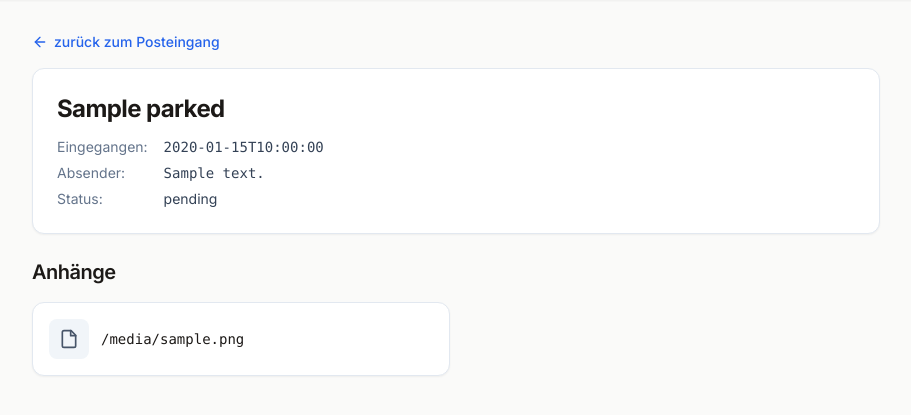
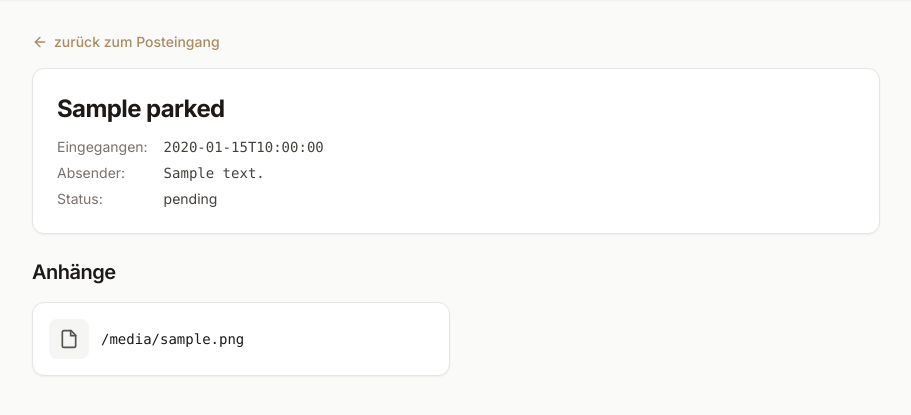
Before and after one commit to eraschle/edelrep, a FastAPI app: template src/edelrep/presentation/templates/inbox_detail.html in a window 1280 px wide. Shown: the part 85-500 px from the top of the page, without its empty margins (184-1095 px from the left). Run offline with FastAPI, Linux system fonts and the light colour scheme; the template is opened without the code that fills it: most values are stand-ins (such as "Sample title", 1, 10 or a date in 2020); parts of the project's set-up code (start-up, migrations or seed data) failed here and were passed over; some libraries are stand-ins or nearby versions.

Commit message:
style(branding): stone/gold theme on inbox pages
Co-Authored-By: Claude Opus 4.7 (1M context) <noreply@anthropic.com>

```diff
--- a/src/edelrep/presentation/templates/inbox_detail.html
+++ b/src/edelrep/presentation/templates/inbox_detail.html
@@ -2,19 +2,19 @@
 {% from "_icons.html" import icon %}
 {% block title %}{{ parked.subject }} – Posteingang{% endblock %}
 {% block content %}
-<a href="/inbox" class="inline-flex items-center gap-1.5 text-sm text-blue-600 hover:text-blue-800 font-medium mb-4 transition-colors">
+<a href="/inbox" class="inline-flex items-center gap-1.5 text-sm text-[#ac8a64] hover:text-[#8a6f4f] font-medium mb-4 transition-colors">
   {{ icon("arrow-left", "w-4 h-4") }} zurück zum Posteingang
 </a>
 
-<div class="bg-white border border-slate-200 rounded-xl shadow-sm p-6 mb-6">
+<div class="bg-white border border-stone-200 rounded-xl shadow-sm p-6 mb-6">
   <h1 class="text-2xl font-bold tracking-tight mb-3">{{ parked.subject }}</h1>
   <dl class="grid grid-cols-[max-content_1fr] gap-x-4 gap-y-1.5 text-sm">
-    <dt class="text-slate-500">Eingegangen:</dt>
-    <dd class="font-mono text-slate-700">{{ parked.received_at.isoformat() }}</dd>
-    <dt class="text-slate-500">Absender:</dt>
-    <dd class="font-mono text-slate-700">{{ parked.from_address }}</dd>
-    <dt class="text-slate-500">Status:</dt>
-    <dd class="text-slate-700">{{ parked.status }}</dd>
+    <dt class="text-stone-500">Eingegangen:</dt>
+    <dd class="font-mono text-stone-700">{{ parked.received_at.isoformat() }}</dd>
+    <dt class="text-stone-500">Absender:</dt>
+    <dd class="font-mono text-stone-700">{{ parked.from_address }}</dd>
+    <dt class="text-stone-500">Status:</dt>
+    <dd class="text-stone-700">{{ parked.status }}</dd>
   </dl>
 </div>
 
@@ -23,8 +23,8 @@
 <div class="grid grid-cols-1 sm:grid-cols-2 gap-3">
 {% for att in attachments %}
   <a href="/inbox/{{ slot_basename }}/attachments/{{ att.filename }}" target="_blank"
-     class="flex items-center gap-3 bg-white border border-slate-200 rounded-xl p-4 shadow-sm hover:shadow-md hover:border-blue-300 transition-all">
-    <span class="flex items-center justify-center w-10 h-10 rounded-lg bg-slate-100 text-slate-600 flex-shrink-0">
+     class="flex items-center gap-3 bg-white border border-stone-200 rounded-xl p-4 shadow-sm hover:shadow-md hover:border-[#c8b198] transition-all">
+    <span class="flex items-center justify-center w-10 h-10 rounded-lg bg-stone-100 text-stone-600 flex-shrink-0">
       {{ icon("file", "w-5 h-5") }}
     </span>
     <span class="font-mono text-sm break-all min-w-0">{{ att.filename }}</span>
@@ -32,6 +32,6 @@
 {% endfor %}
 </div>
 {% else %}
-<p class="text-slate-500 text-center bg-white border border-dashed border-slate-300 rounded-xl py-8">Keine Anhänge.</p>
+<p class="text-stone-500 text-center bg-white border border-dashed border-stone-300 rounded-xl py-8">Keine Anhänge.</p>
 {% endif %}
 {% endblock %}
```
Also changed, not shown: src/edelrep/presentation/templates/inbox.html (+10 -10 lines).
